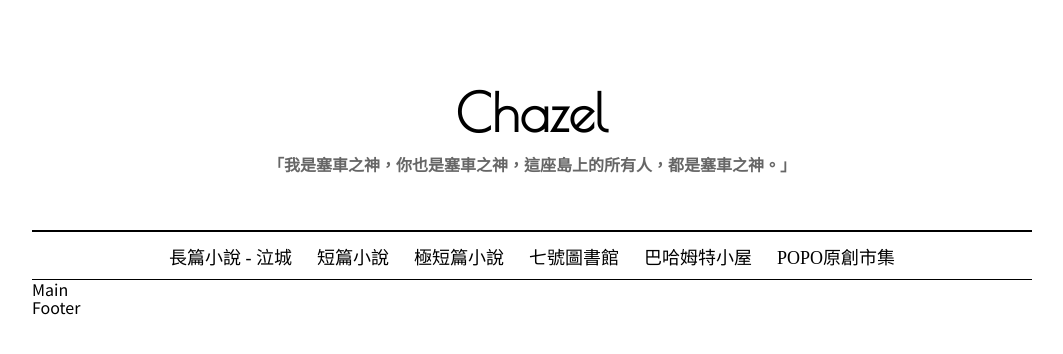
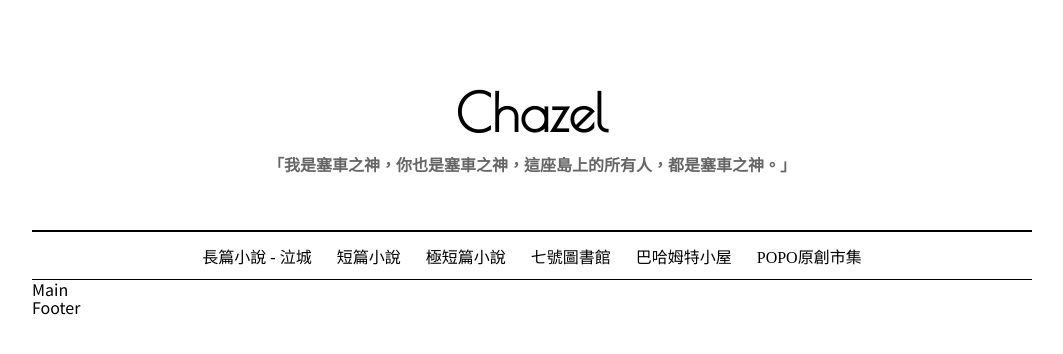
Before and after one commit to dont-hurry/chazel, a React (Create React App) app: page / in a window 1280 px wide. Shown: the top 354 px of the page, without its empty margins (108-1171 px from the left). Built offline with nearby package versions, Linux system fonts and the light colour scheme.

Commit message:
Update navigation style

```diff
--- a/src/components/Navigation/index.module.css
+++ b/src/components/Navigation/index.module.css
@@ -10,7 +10,7 @@
 
 .nav a {
   color: #000;
-  font: 18px "Noto Serif TC", serif;
+  font: 16px "Noto Serif TC", serif;
 }
 
 .nav a:hover {
```
